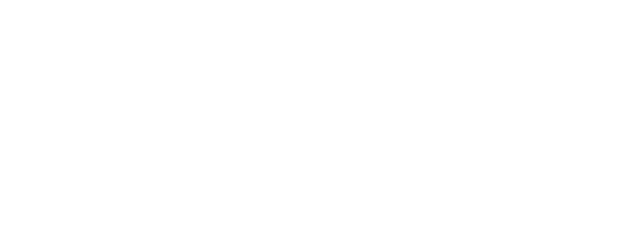
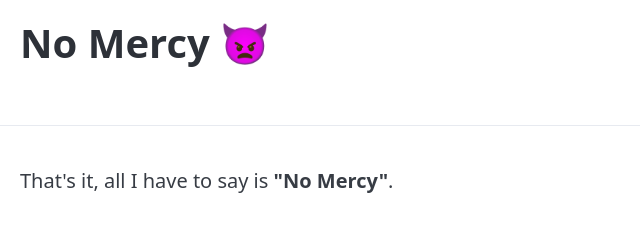
Before and after one commit to pzaeemfar/nomercy, a plain HTML site: page index.html in a window 1280 px wide. Shown: the whole page, without its empty margins (0-640 px from the left). Drawn offline with Linux system fonts and the light colour scheme.

Commit message:
Update index.html

```diff
--- a/index.html
+++ b/index.html
@@ -8,10 +8,12 @@
     <link rel="icon" href="assets/favicon.ico" type="image/x-icon" />
   </head>
   <body>
+    <header class="container-fluid">
+      <h1>No Mercy 👿</h1>
+    </header>
+    <hr />
     <main class="container-fluid">
-      <section>
-        <div class="grid"></div>
-      </section>
+      That's it, all I have to say is <b>"No Mercy"</b>.
     </main>
   </body>
 </html>
```
